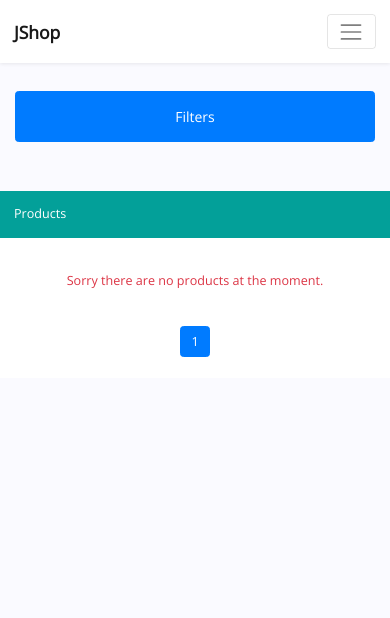
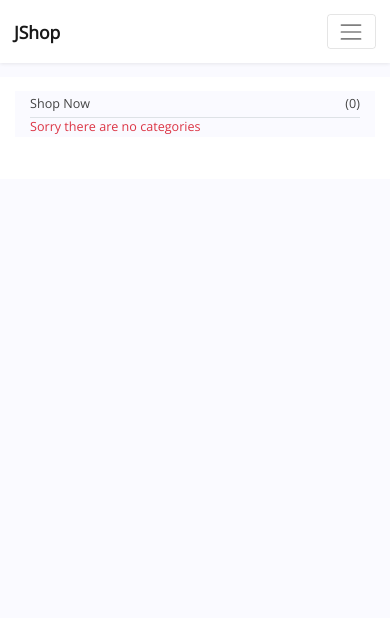
Before and after one commit to Adomah-Abubakar/joetib-shop, a Django app: page / in a window 390 px wide. Shown: the top 618 px of the page. Run offline with Django 3.2, Linux system fonts and the light colour scheme; data that the repository does not hold is empty; some libraries are stand-ins or nearby versions.

Commit message:
Started beautifying the homepage

```diff
--- a/apps/shop/templates/shop/homepage.html
+++ b/apps/shop/templates/shop/homepage.html
@@ -2,25 +2,23 @@
 
 
 {% block content %}
-<div class="container py-3">
-    <div class="row">
-        <!-- Start Desktop Category filter -->
-        <div class="col-sm-4 col-md-4 d-none d-md-block pt-4 px-0 px-sm-2 col-lg-3">
-            <div class="shadow- bg-white">
-                <div class="p-3 text-white-fixed bg-primary">
-                    Categories
-                </div>
+<div class="container py-3 ">
+
+    <div class="row bg-white">
+        <div class="col-lg-4 col-xl-3 py-3">
+            <div class="shadow- bg-main h-100 d-flex justify-content-center flex-column">
+
                 <div class="container">
                     <a href="{% url 'shop:product-list' %}">
                         <div
-                            class="py-3 d-flex justify-content-between align-items-center border border-top-0 border-left-0 border-right-0">
-                            <span>All </span>
+                            class="py-1 d-flex justify-content-between align-items-center border border-top-0 border-left-0 border-right-0">
+                            <span>Shop Now </span>
                             <span class="ml-auto">({{ all_products_count }})</span>
                         </div>
                     </a>
                     {% for category in categories %}
                     <a href="{{ category.get_absolute_url }}">
-                        <div class="py-3 d-flex justify-content-between align-items-center border border-top-0 border-left-0 border-right-0
+                        <div class="py-1 d-flex justify-content-between align-items-center
                             {% if category == current_category %}text-primary bg-main px-1{% endif %}
                             ">
                             <span>{{ category }} </span>
@@ -34,82 +32,52 @@
                     {% endfor %}
                 </div>
             </div>
-
         </div>
-
-        <!-- End Desktop Category Filter -->
-        <!-- Start mobile category filter -->
-        <div class="col-12 d-block d-md-none ">
-            <p>
-
-                <button class="btn w-100 my-3 mx-0  py-3 btn-primary" type="button" data-toggle="collapse"
-                    data-target="#collapseExample" aria-expanded="false" aria-controls="collapseExample">
-                    Filters
-                </button>
-            </p>
-            <div class="collapse" id="collapseExample">
-                <!-- Filters -->
-                <div class="sidebar-categories">
-                    <div class="shadow- bg-white">
-                        <div class="p-3 text-white-fixed bg-primary">
-                            Categories
-                        </div>
-                        <div class="container">
-                            <a href="{% url 'shop:product-list' %}">
-                                <div
-                                    class="py-3 d-flex justify-content-between align-items-center border border-top-0 border-left-0 border-right-0">
-                                    <span>All </span>
-                                    <span class="ml-auto">({{ all_products_count }})</span>
-                                </div>
-                            </a>
-                            {% for category in categories %}
-                            <a href="{{ category.get_absolute_url }}">
-                                <div class="py-3 d-flex justify-content-between align-items-center border border-top-0 border-left-0 border-right-0
-                                {% if category == current_category %}text-primary  bg-main px-1{% endif %}
-                                ">
-                                    <span>{{ category }} </span>
-                                    <span class="ml-auto">({{ category.get_products_count }})</span>
-                                </div>
-                            </a>
-                            {% empty %}
-                            <div class="text-danger">
-                                Sorry there are no categories
+        <div class="col-lg-8 col-xl-9 pl-0 py-3">
+            <div class="banner-slide-container">
+                {% for banner in banners %}
+                <div class="banner-slide  banner-slide-300">
+                    <img src="{{ banner.image.url }}" alt="banner image">
                 </div>
                 {% endfor %}
             </div>
         </div>
     </div>
+</div>
+<div class="container py-3">
 
 
-                <!-- End filters -->
-            </div>
 
+    <div class="row">
+        {% for category in categories %}
+        <!-- End mobile category filter -->
+        <div class="col-12 px-0 px-sm-2 pt-4 ">
+            <div class=" shadow- bg-primary text-white-fixed p-3">
+                <a href="{{ category.get_absolute_url }}"> {{ category }}</a>
 
             </div>
-        <!-- End mobile category filter -->
-        <div class="col-sm-12 col-md-8 px-0 px-sm-2 pt-4  col-lg-9">
-            <div class=" shadow- bg-primary text-white-fixed p-3">
-                <a href="{% url 'shop:product-list' %}">Products</a>
-                {% if current_category %} / <a href="{% url 'shop:product-list' %}"> {{ current_category }}</a>
-                {% endif %}
+            <div class="banner-slide-container ">
+                {% for banner in category.get_active_banners|slice:2 %}
+                <div class="banner-slide">
+                    <img src="{{ banner.image.url }}">
+                </div>
+                {% endfor %}
             </div>
             <div class="products-grid shadow- b-white">
-                {% for product in products %}
+                {% for product in category.products.all %}
                 {% include 'shop/_partials/_product_card.html' %}
 
                 {% endfor %}
             </div>
-            {% if not products %}
+            {% if not category.products %}
             <div class="col-12 pb-4 bg-white text-center text-danger">
                 Sorry there are no products at the moment.
             </div>
             {% endif %}
-            <div class="bg-white  pb-2">
 
-                {% include "shop/_partials/_pagination.html" %}
-            </div>
 
         </div>
+        {% endfor %}
     </div>
 </div>
 {% endblock %}
--- a/apps/shop/views.py
+++ b/apps/shop/views.py
@@ -13,22 +13,23 @@ from django.contrib.auth.mixins import LoginRequiredMixin
 from django.conf import settings
 
 # Create your views here.
-from apps.store.models import Payment, Product, Category, Order, OrderItem, Address
+from apps.store.models import Banner, Payment, Product, Category, Order, OrderItem, Address
 from apps.store.forms import AddressForm
 
 from . import cookie_store
 
 
 class HomePage(ListView):
-    model = Product
-    paginate_by = 12
-    context_object_name = "products"
+    model = Category
+    context_object_name = "categories"
     template_name = "shop/homepage.html"
-    current_category = None
+    def get_queryset(self):
+        return Category.objects.all()[:7]
+
     def get_context_data(self, *args, **kwargs):
         context = super().get_context_data()
         categories = Category.objects.all()
-        context["categories"] = categories
+        context["banners"] = Banner.objects.filter(category=None)[:5]
         context["all_products_count"] = Product.objects.all().count()
 
         return context
--- a/apps/store/admin.py
+++ b/apps/store/admin.py
@@ -31,3 +31,7 @@ class OrderAdmin(admin.ModelAdmin):
 @admin.register(models.OrderItem)
 class OrderItemAdmin(admin.ModelAdmin):
     pass
+
+@admin.register(models.Banner)
+class BannerAdmin(admin.ModelAdmin):
+    list_display = ("image", "category", "title")
--- a/static/css/base.css
+++ b/static/css/base.css
@@ -255,3 +255,25 @@ a, a:hover {
   background: rgb(196, 55, 55);
   color: white;
 }
+
+.banner-slide-container{
+  display: grid;
+  overflow-x: hidden;
+  grid-auto-flow: column;
+  grid-auto-columns: minmax(50%, 1fr);
+  grid-template-rows: 1fr;
+  gap: 1px;
+  padding: 0;
+}
+.banner-slide{
+  object-fit:cover;
+}
+.banner-slide img{
+  height: 200px;
+  width:100%;
+  object-fit:cover;
+}
+
+.banner-slide-300 img{
+  height: 350px;
+}
```
Also changed, not shown: apps/store/models.py (+20 -0 lines), apps/store/migrations/0004_banner.py (added). Lines whose indentation alone changed are shown as unchanged.
